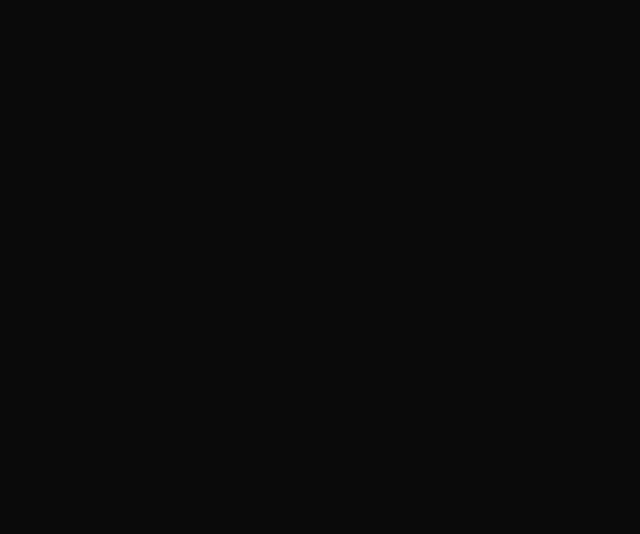
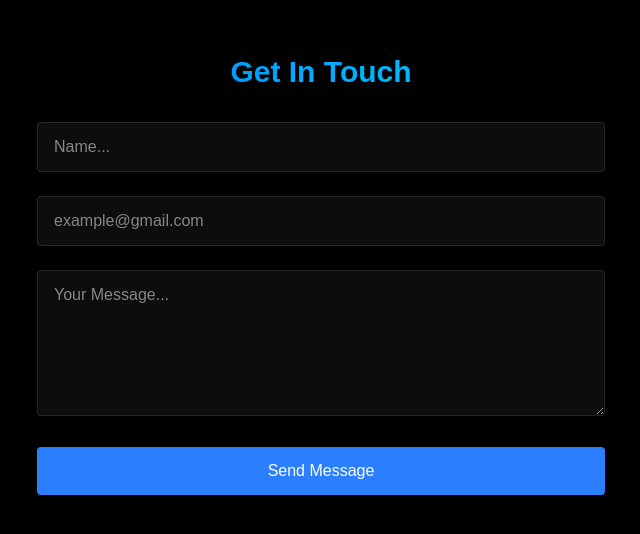
Before and after one commit to 1-Ujjwal/react-portfolio, a React (Vite) app: page / in a window 1280 px wide. Shown: the part 2682-3216 px from the top of the page, without its empty margins (319-959 px from the left). Before the commit the page ends 2556 px from the top, so only its background shows below. Built offline with nearby package versions, Linux system fonts and the light colour scheme.

Commit message:
Created Contact Component

```diff
--- a/src/App.jsx
+++ b/src/App.jsx
@@ -7,6 +7,7 @@
 import Home from "./components/sections/Home";
 import About from "./components/sections/About";
 import Projects from "./components/sections/Projects";
+import Contact from "./components/sections/Contact";
 import { useState } from "react";
 
 const App = () => {
@@ -26,6 +27,7 @@
         <Home />
         <About />
         <Projects />
+        <Contact />
       </div>
     </>
   );
--- a/src/components/sections/About.jsx
+++ b/src/components/sections/About.jsx
@@ -22,7 +22,7 @@
             About Me
           </h2>
 
-          <div className="rounded-xl p-8 border-white/10 border hover:-translate-y-1 transition-all">
+          <div className="rounded-xl p-8 border-white/10 border hover:-translate-y-1 hover:border-blue-500/30 transition-all">
             <p className="text-gray-300 mb-6">
               Passionate developer with strong attention to detail,
               problem-solving abilities. I strive to deliver high-quality
@@ -50,7 +50,7 @@
           </div>
 
           <div className="md:grid-cols-2 gap-6 mt-8">
-            <div className="p-6 rounded-xl border-white/10 border hover:-translate-y-1 transition-all">
+            <div className="p-6 rounded-xl border-white/10 border hover:-translate-y-1 hover:border-blue-500/30 transition-all">
               <h3 className="text-xl font-bold mb-4">🏫 Education</h3>
               <ul className="list-inside text-gray-300 space-y-4">
                 <li>
--- a/src/components/sections/Contact.jsx
+++ b/src/components/sections/Contact.jsx
@@ -0,0 +1,60 @@
+import React from "react";
+import RevealOnScroll from "../RevealOnScroll";
+
+const Contact = () => {
+  return (
+    <section
+      id="contact"
+      className="min-h-screen flex items-center justify-center py-20"
+    >
+      <RevealOnScroll>
+        <div className="px-4 w-150">
+          <h2 className="text-3xl font-bold mb-8 bg-gradient-to-r from-blue-500 to-cyan-400 bg-clip-text text-transparent text-center">
+            Get In Touch
+          </h2>
+          <form className="space-y-6">
+            <div className="relative">
+              <input
+                type="text"
+                id="name"
+                name="name"
+                required
+                className="w-full bg-white/5 border border-white/10 rounded px-4 py-3 text-white transition focus:outline-none focus:border-blue-500 focus:bg-blue-500/5"
+                placeholder="Name..."
+              />
+            </div>
+            <div className="relative">
+              <input
+                type="email"
+                id="email"
+                name="email"
+                required
+                className="w-full bg-white/5 border border-white/10 rounded px-4 py-3 text-white transition focus:outline-none focus:border-blue-500 focus:bg-blue-500/5"
+                placeholder="example@gmail.com"
+              />
+            </div>
+            <div className="relative">
+              <textarea
+                id="message"
+                name="message"
+                required
+                rows={5}
+                className="w-full bg-white/5 border border-white/10 rounded px-4 py-3 text-white transition focus:outline-none focus:border-blue-500 focus:bg-blue-500/5"
+                placeholder="Your Message..."
+              />
+            </div>
+
+            <button
+              type="submit"
+              className="w-full bg-blue-500 text-white py-3 px-6 rounded font-medium transition relative overflow-hidden hover:-translate-y-0.5 hover:shadow-[0_0_15px_rgba(59,130,246,0.4)]"
+            >
+              Send Message
+            </button>
+          </form>
+        </div>
+      </RevealOnScroll>
+    </section>
+  );
+};
+
+export default Contact;
```
